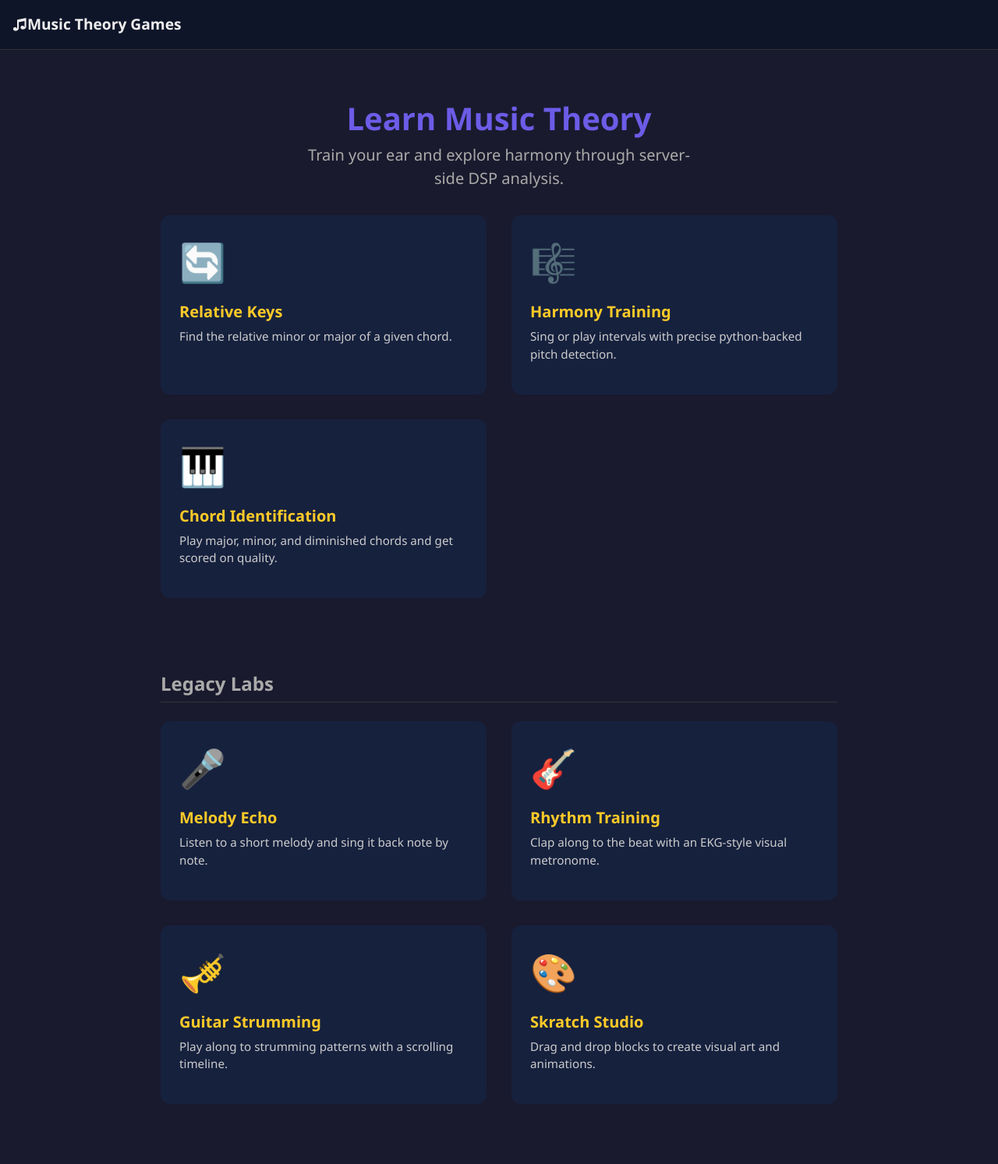
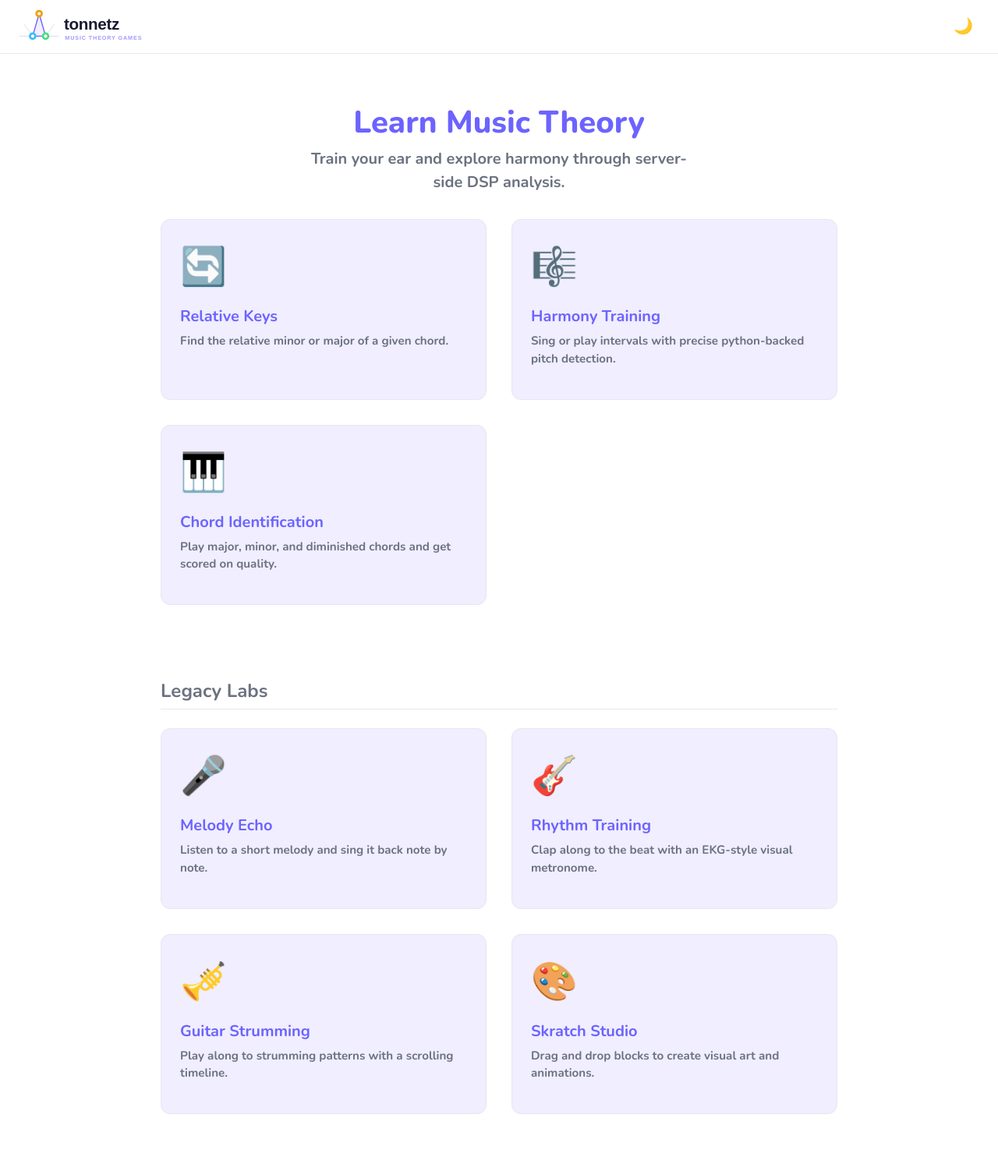
Before and after one commit to schones/tonnetz, a Flask app: page / in a window 1280 px wide. Shown: the whole page at 78% size. Before the commit the page ends 1416 px from the top, so only its background shows below. Run offline with Flask 3, Linux system fonts and the light colour scheme.

Commit message:
fixing some ui

```diff
--- /dev/null
+++ b/templates/base.html
@@ -0,0 +1,98 @@
+<!DOCTYPE html>
+<html lang="en" data-theme="light">
+
+<head>
+  <meta charset="UTF-8">
+  <meta name="viewport" content="width=device-width, initial-scale=1.0">
+  <title>{% block title %}Tonnetz{% endblock %}</title>
+
+  <!-- Google Fonts: Nunito -->
+  <link rel="preconnect" href="https://fonts.googleapis.com">
+  <link rel="preconnect" href="https://fonts.gstatic.com" crossorigin>
+  <link href="https://fonts.googleapis.com/css2?family=Nunito:wght@700;800&display=swap" rel="stylesheet">
+
+  <!-- Shared design system -->
+  <link rel="stylesheet" href="{{ url_for('static', filename='shared/styles.css') }}">
+
+  <style>
+    :root {
+      --bg-primary:     #ffffff;
+      --bg-secondary:   #f8f7f4;
+      --text-primary:   #1a1a2e;
+      --text-secondary: #6b7280;
+      --accent:         #6c63ff;
+      --accent-soft:    #f0eeff;
+      --border:         #e8e6f0;
+      --font-main:      'Nunito', sans-serif;
+    }
+    [data-theme="dark"] {
+      --bg-primary:     #1e1e2e;
+      --bg-secondary:   #12111f;
+      --text-primary:   #e8e6ff;
+      --text-secondary: #6b7280;
+      --accent:         #7c75ff;
+      --accent-soft:    #1e1b38;
+      --border:         #2a2847;
+    }
+    body {
+      background: var(--bg-primary);
+      color: var(--text-primary);
+      font-family: var(--font-main);
+      transition: background 0.2s ease, color 0.2s ease;
+    }
+  </style>
+
+  {% block head %}{% endblock %}
+</head>
+
+<body>
+  <nav style="display:flex; align-items:center; justify-content:space-between;
+              padding:0.75rem 1.5rem; border-bottom:1px solid var(--border);">
+    <a href="/" style="text-decoration:none;">
+      <img id="site-logo"
+           src="{{ url_for('static', filename='shared/tonnetz-logo-light.svg') }}"
+           alt="Tonnetz" height="44" style="display:block;">
+    </a>
+    <button id="theme-toggle" aria-label="Toggle dark mode"
+            style="background:none;border:none;cursor:pointer;
+                   font-size:20px;padding:4px 8px;">🌙</button>
+  </nav>
+
+  {% block content %}{% endblock %}
+
+  {% block scripts %}{% endblock %}
+
+  <script>
+    (function() {
+      const saved = localStorage.getItem('tonnetz-theme') || 'light';
+      document.documentElement.setAttribute('data-theme', saved);
+      updateLogo(saved);
+      updateToggleIcon(saved);
+
+      document.getElementById('theme-toggle').addEventListener('click', () => {
+        const current = document.documentElement.getAttribute('data-theme');
+        const next = current === 'dark' ? 'light' : 'dark';
+        document.documentElement.setAttribute('data-theme', next);
+        localStorage.setItem('tonnetz-theme', next);
+        updateLogo(next);
+        updateToggleIcon(next);
+      });
+
+      function updateLogo(theme) {
+        const logo = document.getElementById('site-logo');
+        if (!logo) return;
+        logo.src = theme === 'dark'
+          ? "{{ url_for('static', filename='shared/tonnetz-logo-dark.svg') }}"
+          : "{{ url_for('static', filename='shared/tonnetz-logo-light.svg') }}";
+      }
+
+      function updateToggleIcon(theme) {
+        const btn = document.getElementById('theme-toggle');
+        if (!btn) return;
+        btn.textContent = theme === 'dark' ? '☀️' : '🌙';
+      }
+    })();
+  </script>
+</body>
+
+</html>
--- a/templates/index.html
+++ b/templates/index.html
@@ -1,18 +1,8 @@
-<!DOCTYPE html>
-<html lang="en">
+{% extends "base.html" %}
+{% block title %}Tonnetz — Music Theory Games{% endblock %}
 
-<head>
-    <meta charset="UTF-8">
-    <meta name="viewport" content="width=device-width, initial-scale=1.0">
-    <title>Music Theory Games (Tonnetz Edition)</title>
-    <link rel="stylesheet" href="{{ url_for('static', filename='shared/styles.css') }}">
+{% block head %}
 <style>
-        body {
-            background: #1a1a2e;
-            color: #eee;
-            font-family: 'Segoe UI', system-ui, -apple-system, sans-serif;
-        }
-
     .hub-hero {
         text-align: center;
         padding: var(--space-3xl) 0 var(--space-xl);
@@ -21,13 +11,13 @@
     .hub-hero__title {
         font-size: var(--font-size-3xl);
         font-weight: var(--font-weight-extra-bold);
-            color: var(--color-primary);
+        color: var(--accent);
         margin-bottom: var(--space-sm);
     }
 
     .hub-hero__subtitle {
         font-size: var(--font-size-lg);
-            color: #aaa;
+        color: var(--text-secondary);
         max-width: 500px;
         margin: 0 auto;
     }
@@ -42,7 +32,8 @@
     .game-card {
         position: relative;
         overflow: hidden;
-            background: #16213e;
+        background: var(--accent-soft);
+        border: 1px solid var(--border);
         border-radius: 12px;
         padding: 1.5rem;
         color: inherit;
@@ -53,7 +44,8 @@
 
     .game-card:hover {
         transform: translateY(-5px);
-            box-shadow: 0 8px 24px rgba(0, 0, 0, 0.3);
+        box-shadow: 0 8px 24px rgba(0, 0, 0, 0.15);
+        text-decoration: none;
     }
 
     .game-card__icon {
@@ -65,23 +57,27 @@
     .card__title {
         font-size: 1.25rem;
         margin-bottom: 0.5rem;
-            color: #ffca28;
+        color: var(--accent);
     }
 
     .card__description {
-            color: #ccc;
+        color: var(--text-secondary);
         font-size: 0.95rem;
         line-height: 1.5;
     }
+
+    .hub-section-title {
+        margin-top: 2rem;
+        font-size: 1.5rem;
+        color: var(--text-secondary);
+        border-bottom: 1px solid var(--border);
+        padding-bottom: 0.5rem;
+        margin-bottom: 1.5rem;
+    }
 </style>
-</head>
+{% endblock %}
 
-<body>
-    <header class="mtt-header"
-        style="background:#0f1529; padding:1rem; text-align:center; font-weight:bold; font-size:1.2rem; border-bottom:1px solid #333;">
-        <span aria-hidden="true">&#9835;</span> Music Theory Games
-    </header>
-
+{% block content %}
 <main class="container" style="max-width: 900px; margin: 0 auto; padding: 0 1rem;">
     <section class="hub-hero">
         <h1 class="hub-hero__title">Learn Music Theory</h1>
@@ -116,9 +112,7 @@
         </a>
     </section>
 
-        <h2 class="hub-section-title"
-            style="margin-top:2rem; font-size:1.5rem; color:#aaa; border-bottom:1px solid #333; padding-bottom:0.5rem; margin-bottom:1.5rem;">
-            Legacy Labs</h2>
+    <h2 class="hub-section-title">Legacy Labs</h2>
     <section class="hub-games" aria-label="Legacy Labs">
         <a href="/melody" class="game-card">
             <span class="game-card__icon" aria-hidden="true">&#127908;</span>
@@ -142,6 +136,4 @@
         </a>
     </section>
 </main>
-</body>
-
-</html>
+{% endblock %}
```
Also changed, not shown: templates/chords.html (+8 -33 lines), templates/harmony.html (+8 -32 lines), templates/melody.html (+8 -22 lines), templates/relative.html (+9 -10 lines), templates/rhythm.html (+8 -23 lines), templates/strumming.html (+11 -26 lines), static/shared/tonnetz-logo-dark.svg (added), static/shared/tonnetz-logo-light.svg (added). Lines whose indentation alone changed are shown as unchanged.
